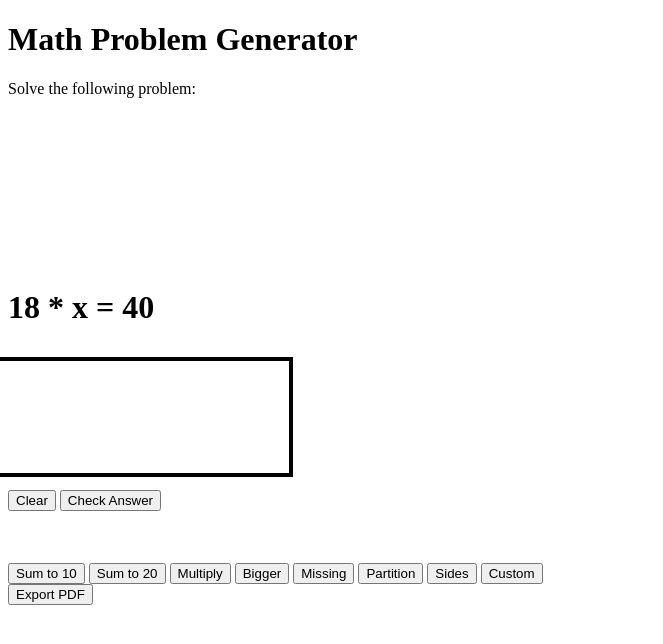
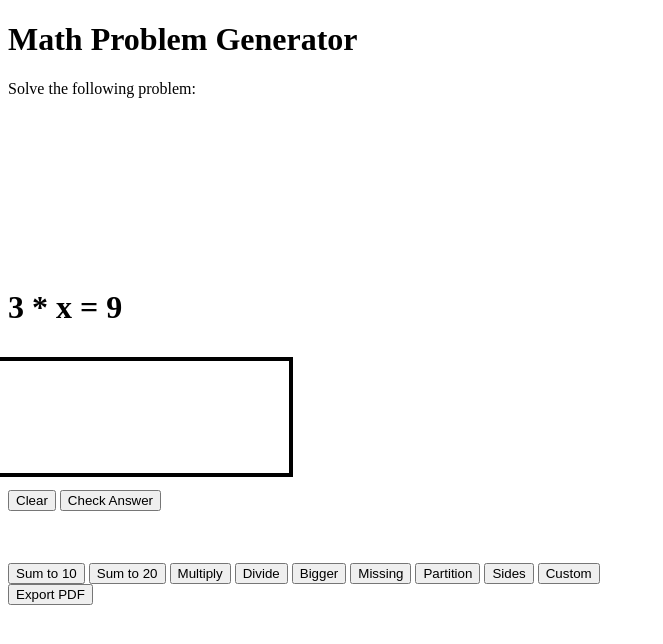
Before and after one commit to Daniel-Stojanovski/UIKTP-team, a website: page index.html in a window 1280 px wide. Both pictures are taken after a click on the button "Multiply". Shown: the whole page, without its empty margins (0-663 px from the left). Drawn offline with Linux system fonts and the light colour scheme; no server answers.

Commit message:
Change in Generating Problems

```diff
--- a/index.html
+++ b/index.html
@@ -298,38 +298,29 @@
                 showProblem = `${total}`;
             }
 
-        // else {
-        //         // Randomly determine how many operators the problem will have (between 1 and 3)
-        //         const numOperators = Math.floor(Math.random() * 3) + 1;
-        //
-        //         // Generate the problem with the random number of operators
-        //         const operators = ['+', '-', '*', '/'];
-        //         problem = Math.floor(Math.random() * 100) + 1; // Start with the first number
-        //
-        //         for (let i = 0; i < numOperators; i++) {
-        //             const operator = operators[Math.floor(Math.random() * operators.length)];
-        //             const num = Math.floor(Math.random() * 100) + 1;
-        //             problem = `${problem} ${operator} ${num}`;
-        //             showProblem = problem;
-        //         }
-        //     }
-        //
-
-            if (theme = 'multiply') {
-                let total = getRandom(2,99); //100
-                let left = getRandom(2,total) //5
-                let right = total / left; // 100/5 = 20
-                // let parts = equation.split("=");
-                // let left = parts[0].trim();
-                // let right = parts[1].trim();
-                //
-                // let simplifiedEquation = (${right}) - (${left.replace("x", "0")});
-                // let coefficient = left.match(/-?\d+(?=*x)/) || [1];
-                //
-                // let expr = (${simplifiedEquation}) / ${coefficient};
+            if (theme === "multiply") {
+                let total = getRandom(2,20); //9
+                let left = getRandom(2,total/2) //3
+                let right = total / left; // x = 3
 
                 problem = `${left} * x = ${total}`;
-                showProblem = `${left}*${right}==${total}`;
+                showProblem = `${total}/${left}`;
+            }
+
+            if (theme === "divide") {
+                // let left = getRandom(2,20);  //20
+                // let total = getRandom(2,total/2); //2
+                // let right = left / total;
+                //
+                // problem = `${total} = ${left} / x`;
+                // showProblem = `${total}*${right}`;
+
+                let total = getRandom(2,20);  //20
+                let left = getRandom(2,total/2); //2
+                let right = total / left;
+
+                problem = `${left} = ${total} / x`;
+                showProblem = `${left}*${right}`;
             }
 
             currentProblem = showProblem;
@@ -444,6 +435,7 @@
     <button onclick="generateProblem('sum', 1)">Sum to 10</button>
     <button onclick="generateProblem('sum', 2)">Sum to 20</button>
     <button onclick="generateProblem('multiply')">Multiply</button>
+    <button onclick="generateProblem('divide')">Divide</button>
     <button onclick="generateProblem('compare')">Bigger</button>
     <button onclick="generateProblem('missing')">Missing</button>
     <button onclick="generateProblem('parts', 1)">Partition</button>
```
